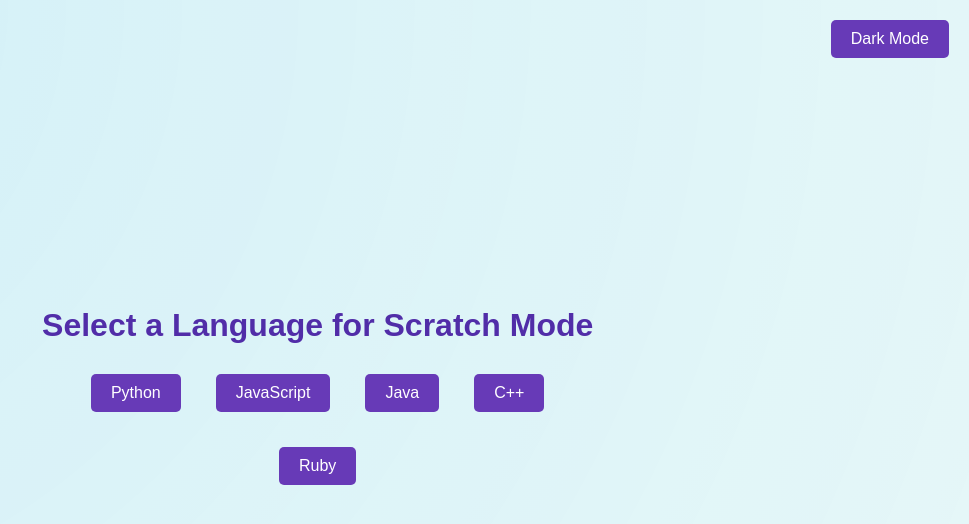
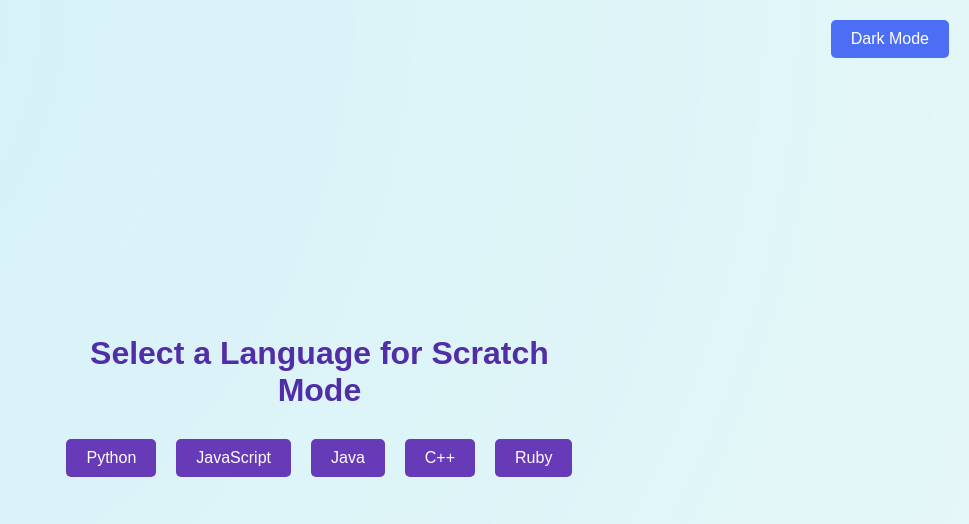
Before and after one commit to sidharthgk/Cross-Language-Learning, a React (Vite) app: page /scratch-mode in a window 1280 px wide. Shown: the top 524 px of the page, without its empty margins (311-1280 px from the left). Built offline with nearby package versions, Linux system fonts and the light colour scheme.

Commit message:
final dark mode

```diff
--- a/package.json
+++ b/package.json
@@ -4,6 +4,7 @@
   "version": "0.0.0",
   "type": "module",
   "scripts": {
+    "dev": "vite",
     "build": "vite build",
     "predeploy": "npm run build",
     "deploy": "gh-pages -d dist"
--- a/src/App.jsx
+++ b/src/App.jsx
@@ -1,10 +1,10 @@
 import { BrowserRouter as Router, Route, Routes } from "react-router-dom";
-import { useState } from "react";
+import { useEffect, useState } from "react";
 import LandingPage from "./pages/LandingPage";
 import ScratchModePage from "./pages/ScratchModePage";
 import ComparisonModePage from "./pages/ComparisonModePage";
 import './App.css';
-import './styles/global.css'; // Ensure global styles are included
+import './styles/global.css';
 
 const App = () => {
   const [isDarkMode, setIsDarkMode] = useState(false);
@@ -13,18 +13,19 @@ const App = () => {
     setIsDarkMode((prevMode) => !prevMode);
   };
 
+  useEffect(() => {
+    if (isDarkMode) {
+      document.body.classList.add("dark-mode");
+    } else {
+      document.body.classList.remove("dark-mode");
+    }
+  }, [isDarkMode]);
+
   return (
-    <div className={isDarkMode ? "dark-mode" : ""}>
+    <>
       <button
         onClick={toggleDarkMode}
-        style={{
-          position: "fixed",
-          top: "10px",
-          right: "10px",
-          zIndex: "1000",
-          padding: "10px 20px",
-          cursor: "pointer"
-        }}
+        className={isDarkMode ? "light-mode-button" : "dark-mode-button"}
       >
         {isDarkMode ? "Light Mode" : "Dark Mode"}
       </button>
@@ -35,7 +36,7 @@ const App = () => {
           <Route path="/comparison-mode" element={<ComparisonModePage />} />
         </Routes>
       </Router>
-    </div>
+    </>
   );
 };
 
--- a/src/styles/LandingPage.css
+++ b/src/styles/LandingPage.css
@@ -10,6 +10,10 @@ body {
   min-height: 100vh;
 }
 
+.dark-mode body {
+  background-color: #1d4d60; /* Match the dark background in global.css */
+}
+
 /* Container holding the cards */
 .landing-page {
   display: flex;
@@ -20,10 +24,18 @@ body {
   flex-wrap: wrap; /* Allow cards to wrap on smaller screens */
 }
 
+/* Dark Mode for Landing Page Container */
+.dark-mode .landing-page {
+  background-color: #2a4a54; /* Subtle dark gray for container background */
+  border-radius: 15px; /* Rounded container for better aesthetics */
+  padding: 50px; /* Add padding for more spacing in dark mode */
+  box-shadow: 0 4px 20px rgba(0, 0, 0, 0.5); /* Subtle shadow for depth */
+}
+
 /* Card design */
 .mode-card {
-    width: 350px; /* Adjusted width for smaller screens */
-    height: 450px; /* Adjusted height for smaller screens */
+  width: 350px;
+  height: 450px;
   background: linear-gradient(135deg, #5ea3e9, #48c9b0); /* Gradient to match the teal theme */
   color: #ffffff; /* White text for contrast */
   border-radius: 15px;
@@ -33,9 +45,16 @@ body {
   align-items: center;
   box-shadow: 0 8px 20px rgba(0, 0, 0, 0.2); /* Larger shadow for depth */
   text-align: center;
-    padding: 20px; /* Reduced padding for mobile */
+  padding: 20px;
   transition: all 0.3s ease-in-out;
   cursor: pointer;
+}
+
+/* Dark Mode for Cards */
+.dark-mode .mode-card {
+  background: linear-gradient(135deg, #364c54, #285661); /* Dark teal gradient */
+  color: #e0e0e0; /* Light gray text for contrast */
+  box-shadow: 0 8px 25px rgba(0, 0, 0, 0.6); /* Enhanced shadow for depth */
 }
 
 /* Card Hover Effect */
@@ -44,20 +63,34 @@ body {
   box-shadow: 0 12px 30px rgba(0, 0, 0, 0.3); /* Stronger shadow on hover */
 }
 
+/* Dark Mode Card Hover Effect */
+.dark-mode .mode-card:hover {
+  transform: translateY(-10px); /* Subtle lift on hover */
+  box-shadow: 0 12px 35px rgba(0, 0, 0, 0.5); /* Softer shadow */
+}
+
 /* Card Title */
 .mode-card h2 {
-    font-size: 24px; /* Slightly smaller title font */
+  font-size: 24px;
   font-weight: 700;
   margin-bottom: 15px;
   text-transform: uppercase; /* Make titles stand out */
   color: #fdfdfd; /* Softer white */
 }
 
+.dark-mode .mode-card h2 {
+  color: #ffffff; /* Bright white title in dark mode */
+}
+
 /* Card Description */
 .mode-card p {
-    font-size: 16px; /* Smaller font for mobile */
+  font-size: 16px;
   line-height: 1.6;
   color: #f1f1f1; /* Softer white for description */
+}
+
+.dark-mode .mode-card p {
+  color: #d0d0d0; /* Slightly dimmer text for dark mode */
 }
 
 /* Subtle background gradient animation */
@@ -71,6 +104,10 @@ body::after {
   z-index: -1;
   background: radial-gradient(circle at top left, rgba(0, 176, 255, 0.1), transparent);
   animation: backgroundPulse 5s infinite ease-in-out;
+}
+
+.dark-mode body::after {
+  background: radial-gradient(circle at top left, rgba(30, 70, 80, 0.3), transparent);
 }
 
 @keyframes backgroundPulse {
@@ -89,8 +126,13 @@ body::after {
   }
 
   .landing-page {
-        gap: 20px; /* Reduce the gap between cards */
+    width: 100%;
+    height: 100vh; /* Ensure it fills the screen */
+    display: flex;
+    justify-content: center;
+    align-items: center;
 }
+
 
   .mode-card {
       width: 90%; /* Full width for smaller screens */
--- a/src/styles/ScratchModePage.css
+++ b/src/styles/ScratchModePage.css
@@ -10,99 +10,43 @@ body {
   min-height: 100vh;
 }
 
-/* Container */
-.page-container {
-  text-align: center;
-  width: 90%;
-  max-width: 800px;
-  padding: 20px;
+.dark-mode {
+  background-color: #243447; /* Dark bluish-gray */
+  color: #ffffff; /* Light text */
 }
 
-/* Heading Styles */
-h1 {
-  color: #1565c0; /* Deep Blue */
-  font-size: 2rem;
-  margin-bottom: 20px;
+/* Dark Mode for Container */
+.dark-mode .page-container {
+  background-color: #243447; /* Uniform dark background */
+  color: #e0e0e0; /* Light gray text for readability */
+  border-radius: 10px;
+  padding: 30px;
+  box-shadow: 0 4px 10px rgba(0, 0, 0, 0.5); /* Subtle shadow for depth */
 }
 
-h2 {
-  color: #0d47a1; /* Dark Blue */
-  font-size: 1.5rem;
+/* Dark Mode for Headings */
+.dark-mode h1, .dark-mode h2 {
+  color: #ffffff; /* Bright white text for headings */
 }
 
-/* Language List */
-.language-list {
-  margin: 20px 0;
-  display: flex;
-  flex-wrap: wrap; /* Allow wrapping on smaller screens */
-  justify-content: center;
-  gap: 15px; /* Add spacing between items */
-}
-
-/* Buttons */
-button {
-  background: #1e88e5; /* Medium Blue */
-  color: white;
+/* Dark Mode for Buttons */
+.dark-mode button {
+  background: #4c6ef5; /* Blue button */
+  color: #ffffff; /* White text */
   border: none;
   border-radius: 5px;
   padding: 10px 20px;
-  font-size: 16px;
-  margin: 10px;
-  cursor: pointer;
-  transition: all 0.3s ease;
+  transition: background-color 0.3s ease, color 0.3s ease;
 }
 
-button:hover {
-  background: #1565c0; /* Darker Blue */
-  transform: scale(1.05);
+.dark-mode button:hover {
+  background: #3b5bdb; /* Slightly darker blue on hover */
 }
 
-/* Score Display */
-.score-display {
-  margin-top: 20px;
-  padding: 15px;
-  background-color: #fff;
-  border: 2px solid #1e88e5;
-  border-radius: 10px;
-  display: inline-block;
-  box-shadow: 0 4px 6px rgba(0, 0, 0, 0.1);
-  color: #0d47a1;
+/* Dark Mode for Score Display */
+.dark-mode .score-display {
+  background-color: #2a3b47; /* Darker box for score display */
+  border: 2px solid #4c6ef5;
+  color: #ffffff; /* White text */
+  box-shadow: 0 4px 10px rgba(0, 0, 0, 0.6);
 }
-
-/* Responsive Design for Mobile */
-@media (max-width: 768px) {
-  body {
-      padding: 10px; /* Add padding for smaller screens */
-  }
-
-  .page-container {
-      width: 100%; /* Use full width on smaller screens */
-      max-width: 100%; /* Remove max-width for smaller devices */
-      padding: 15px; /* Adjust padding */
-  }
-
-  h1 {
-      font-size: 1.75rem; /* Smaller font size for H1 */
-      margin-bottom: 15px;
-  }
-
-  h2 {
-      font-size: 1.25rem; /* Smaller font size for H2 */
-  }
-
-  .language-list {
-      gap: 10px; /* Reduce gap between items */
-  }
-
-  button {
-      font-size: 14px; /* Smaller font size for buttons */
-      padding: 8px 15px; /* Reduce padding for smaller screens */
-  }
-
-  .score-display {
-      width: 100%; /* Make score display take full width */
-      max-width: 300px; /* Set a maximum width */
-      font-size: 14px; /* Adjust font size */
-      padding: 10px; /* Reduce padding */
-  }
-}
--- a/src/styles/global.css
+++ b/src/styles/global.css
@@ -1,8 +1,4 @@
 /* global.css */
-.dark-mode {
-  background-color: #121212; /* Dark background */
-  color: #ffffff; /* Light text color */
-}
 body {
   background-color: #e6f7f8; /* Light teal background */
   margin: 0;
@@ -11,3 +7,50 @@ body {
   min-height: 100vh;
   transition: background-color 0.3s, color 0.3s; /* Smooth transition for theme change */
 }
+
+.dark-mode {
+  background-color: #243447; /* Dark bluish-gray for entire background */
+  color: #ffffff; /* Light text color */
+}
+
+
+
+/* Dark Mode Button */
+.dark-mode-button {
+  position: fixed;
+  top: 10px;
+  right: 10px;
+  z-index: 1000;
+  padding: 10px 20px;
+  font-size: 16px;
+  cursor: pointer;
+  border: none;
+  border-radius: 5px;
+  background-color: #4c6ef5; /* Dark blue button for dark mode */
+  color: white; /* White text for contrast */
+  transition: background-color 0.3s ease, color 0.3s ease;
+}
+
+.dark-mode-button:hover {
+  background-color: #3b5bdb; /* Slightly darker blue on hover */
+}
+
+/* Update Light Mode Button */
+.light-mode-button {
+  position: fixed;
+  top: 10px;
+  right: 10px;
+  z-index: 1000;
+  padding: 10px 20px;
+  font-size: 16px;
+  cursor: pointer;
+  border: none;
+  border-radius: 5px;
+  background-color: #e0e0e0; /* Light gray for light mode */
+  color: #333; /* Dark text for contrast */
+  transition: background-color 0.3s ease, color 0.3s ease;
+}
+
+.light-mode-button:hover {
+  background-color: #d6d6d6; /* Slightly darker gray on hover */
+}
```
Lines whose indentation alone changed are shown as unchanged.
